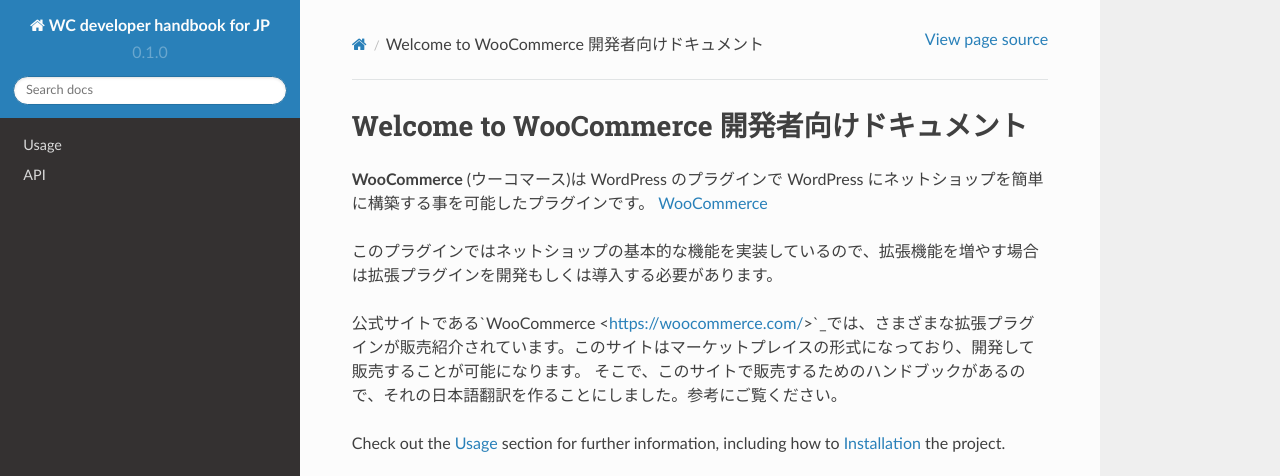
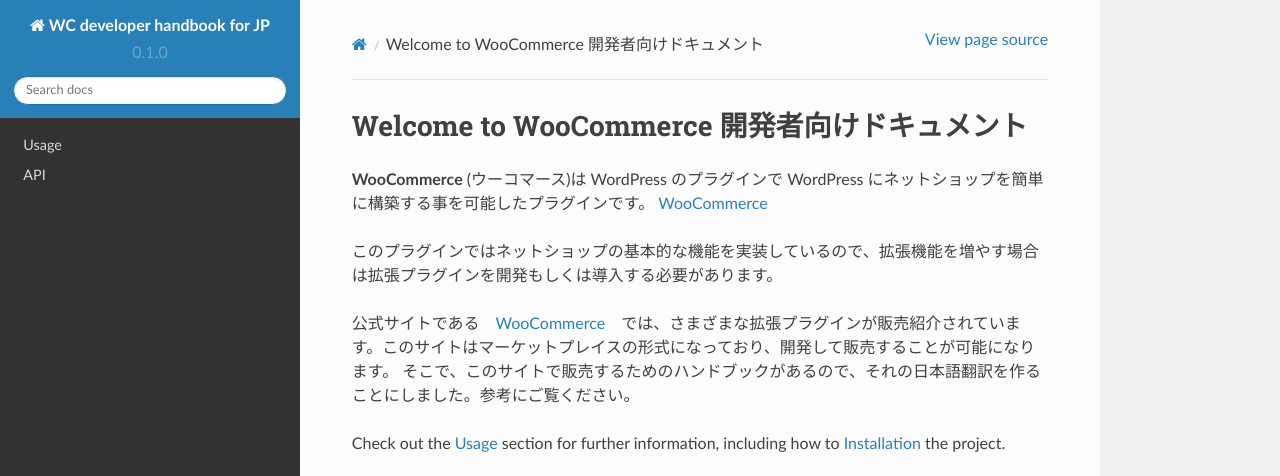
Before and after one commit to shoheitanaka/wc-developer-docs-ja, a Sphinx documentation site: the page built from docs/source/index.rst, in a window 1280 px wide and 969 px high, cut to the strip 0-476 px from the top of the window. Built offline with Sphinx 7.4.7 and the Read the Docs theme 2.0.0, drawn with Linux system fonts in a browser that asks for light colours.

Commit message:
Update index.rst

```diff
--- a/docs/source/index.rst
+++ b/docs/source/index.rst
@@ -6,7 +6,7 @@
 
 このプラグインではネットショップの基本的な機能を実装しているので、拡張機能を増やす場合は拡張プラグインを開発もしくは導入する必要があります。
 
-公式サイトである`WooCommerce <https://woocommerce.com/>`_では、さまざまな拡張プラグインが販売紹介されています。このサイトはマーケットプレイスの形式になっており、開発して販売することが可能になります。
+公式サイトである　`WooCommerce <https://woocommerce.com/>`_　では、さまざまな拡張プラグインが販売紹介されています。このサイトはマーケットプレイスの形式になっており、開発して販売することが可能になります。
 そこで、このサイトで販売するためのハンドブックがあるので、それの日本語翻訳を作ることにしました。参考にご覧ください。
 
 Check out the :doc:`usage` section for further information, including
```
